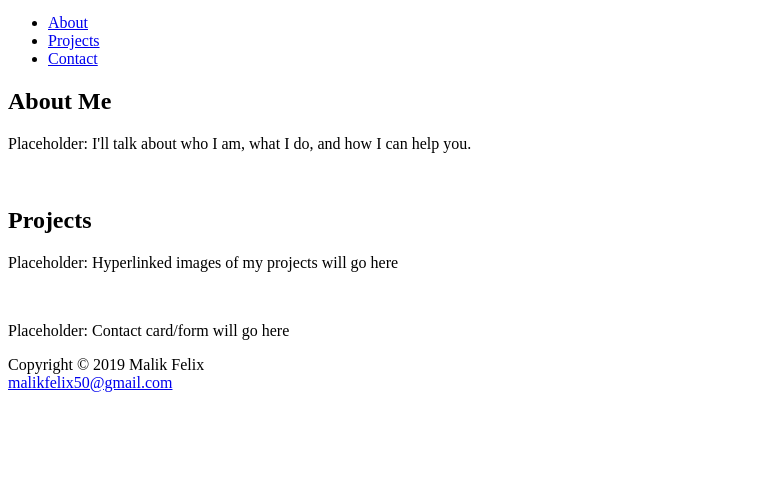
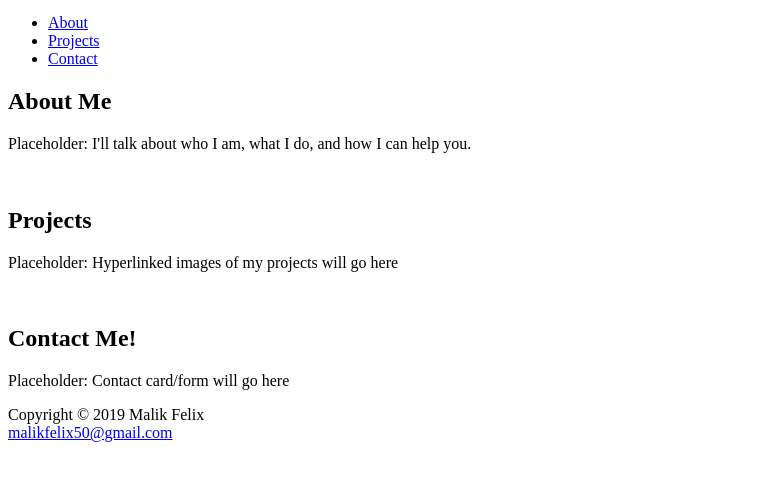
Before and after one commit to malikflx/Malik_Portfolio, a plain HTML site: page index.html in a window 1280 px wide. Shown: the part 100-580 px from the top of the page, without its empty margins (0-776 px from the left). Drawn offline with Linux system fonts and the light colour scheme.

Commit message:
Add Contact Me h2 header

```diff
--- a/index.html
+++ b/index.html
@@ -24,6 +24,7 @@
       <p>Placeholder: I'll talk about who I am, what I do, and how I can help you.</p><br>
       <h2>Projects</h2>
       <p>Placeholder: Hyperlinked images of my projects will go here</p><br>
+      <h2>Contact Me!</h2>
       <p>Placeholder: Contact card/form will go here</p>
     </main>
     <footer>Copyright &copy; 2019 Malik Felix<br><a href="mailto:malikfelix50@gmail.com">malikfelix50@gmail.com</a></footer>
```
